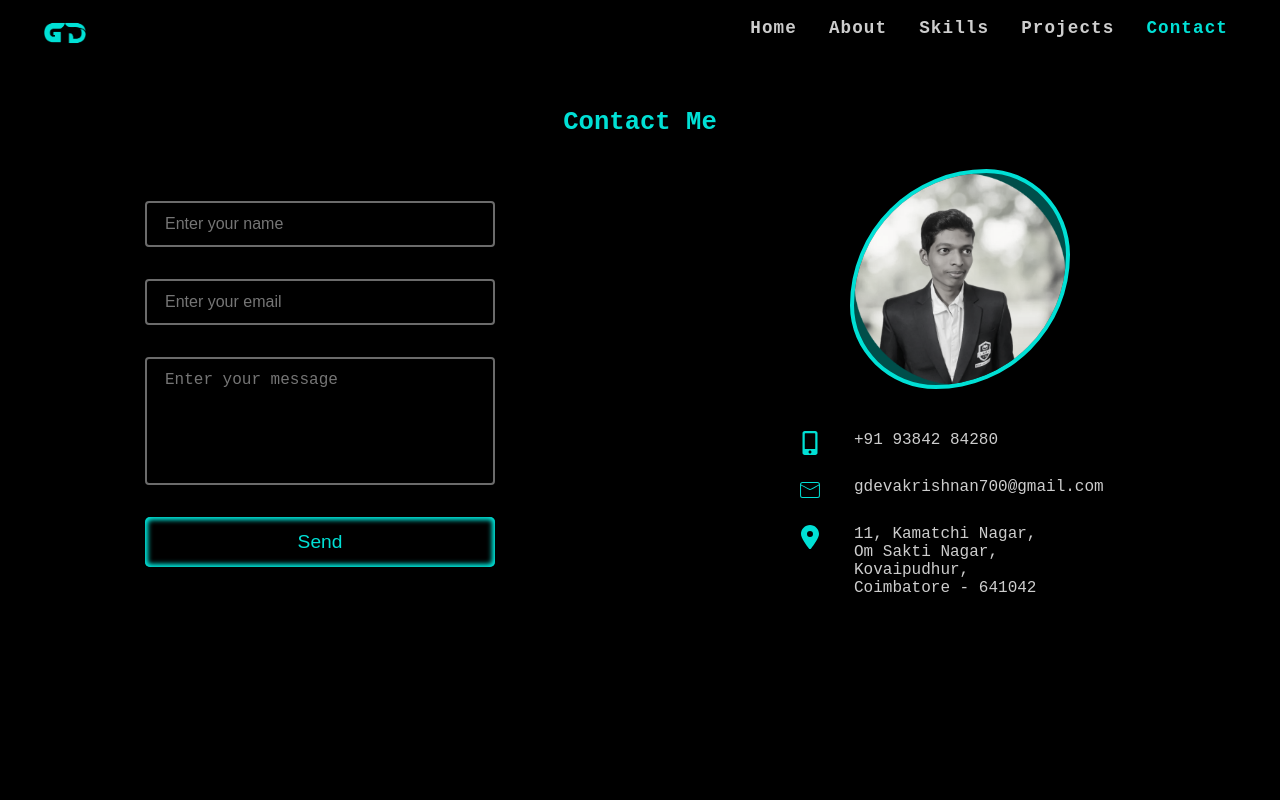
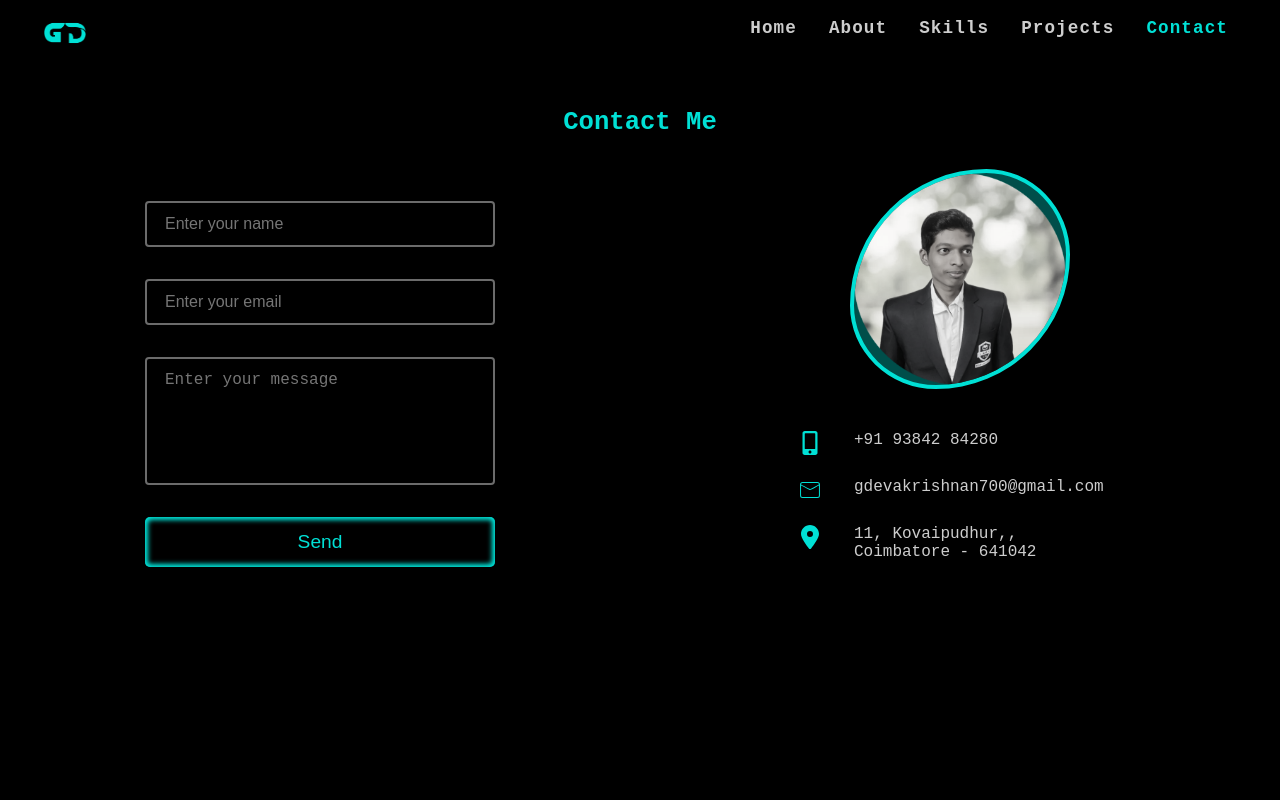
Before and after one commit to gdevakrishnan/gdevakrishnan-portfolio, a React (Vite) app in the folder client/: page /contact in a window 1280 px wide. Shown: the top 800 px of the page. Built offline with nearby package versions, Linux system fonts and the light colour scheme.

Commit message:
Details modified

```diff
--- a/client/src/pages/Contact.jsx
+++ b/client/src/pages/Contact.jsx
@@ -110,8 +110,7 @@ function Contact() {
                 <tr>
                   <th><h1><FaLocationDot /></h1></th>
                   <td>
-                    <p>11, Kamatchi Nagar,</p>
-                    <p>Om Sakti Nagar, Kovaipudhur,</p>
+                    <p>11, Kovaipudhur,,</p>
                     <p>Coimbatore - 641042</p>
                   </td>
                 </tr>
```
